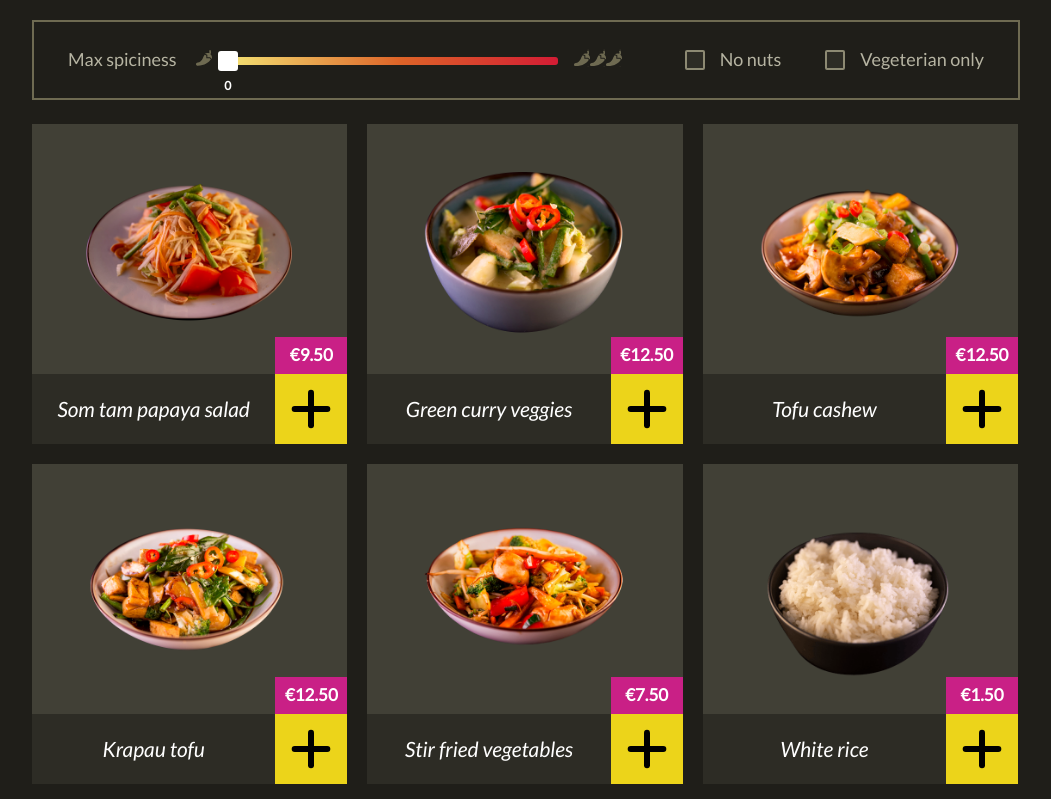
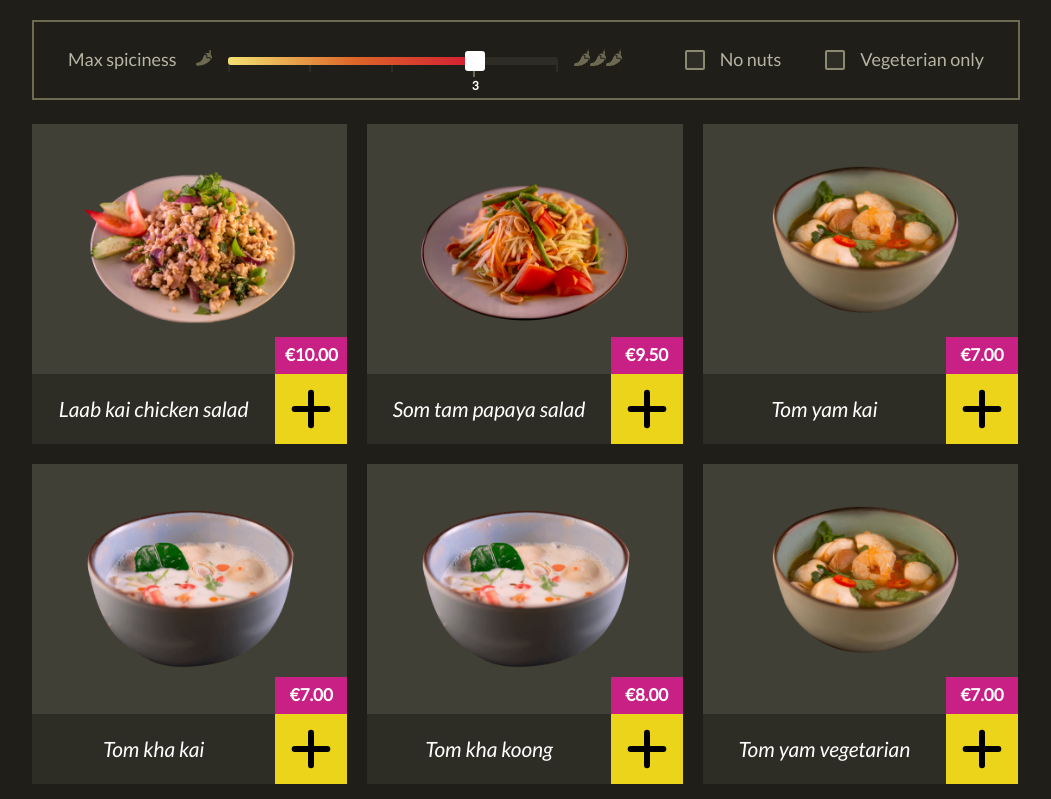
Before and after one commit to tinatimkova/jsbasic-20240115_tinaatimkovaa, a website: page 9-module/2-task/index.html in a window 1280 px wide. Shown: the part 661-1460 px from the top of the page, without its empty margins (114-1165 px from the left). Drawn offline with Linux system fonts and the light colour scheme.

Commit message:
tested updateFilter function

```diff
--- a/7-module/4-task/index.js
+++ b/7-module/4-task/index.js
@@ -5,7 +5,7 @@ export default class StepSlider {
   #steps = null;
   #value = null;
 
-  constructor({ steps }, value = 0) {
+  constructor({ steps, value }) {
     this.#steps = steps;
     this.#value = value;
     this.elem = this.#render();
--- a/8-module/2-task/index.js
+++ b/8-module/2-task/index.js
@@ -24,7 +24,6 @@ export default class ProductGrid {
   }
 
   #displayCards(products) {
-    console.log(products.length);
     products.map(product => {
       let card = new ProductCard(product).elem;
       this.elem.querySelector('.products-grid__inner').append(card);
--- a/9-module/2-task/index.js
+++ b/9-module/2-task/index.js
@@ -27,7 +27,7 @@ export default class Main {
     this.ribbonMenu = new RibbonMenu(categories);
     document.querySelector('[data-ribbon-holder]').append(this.ribbonMenu.elem);
 
-    this.stepSlider = new StepSlider(5);
+    this.stepSlider = new StepSlider({ steps: 5, value: 3 });
     document.querySelector('[data-slider-holder]').append(this.stepSlider.elem);
 
 
```
Also changed, not shown: 7-module/4-task/index.html (+2 -1 lines).
